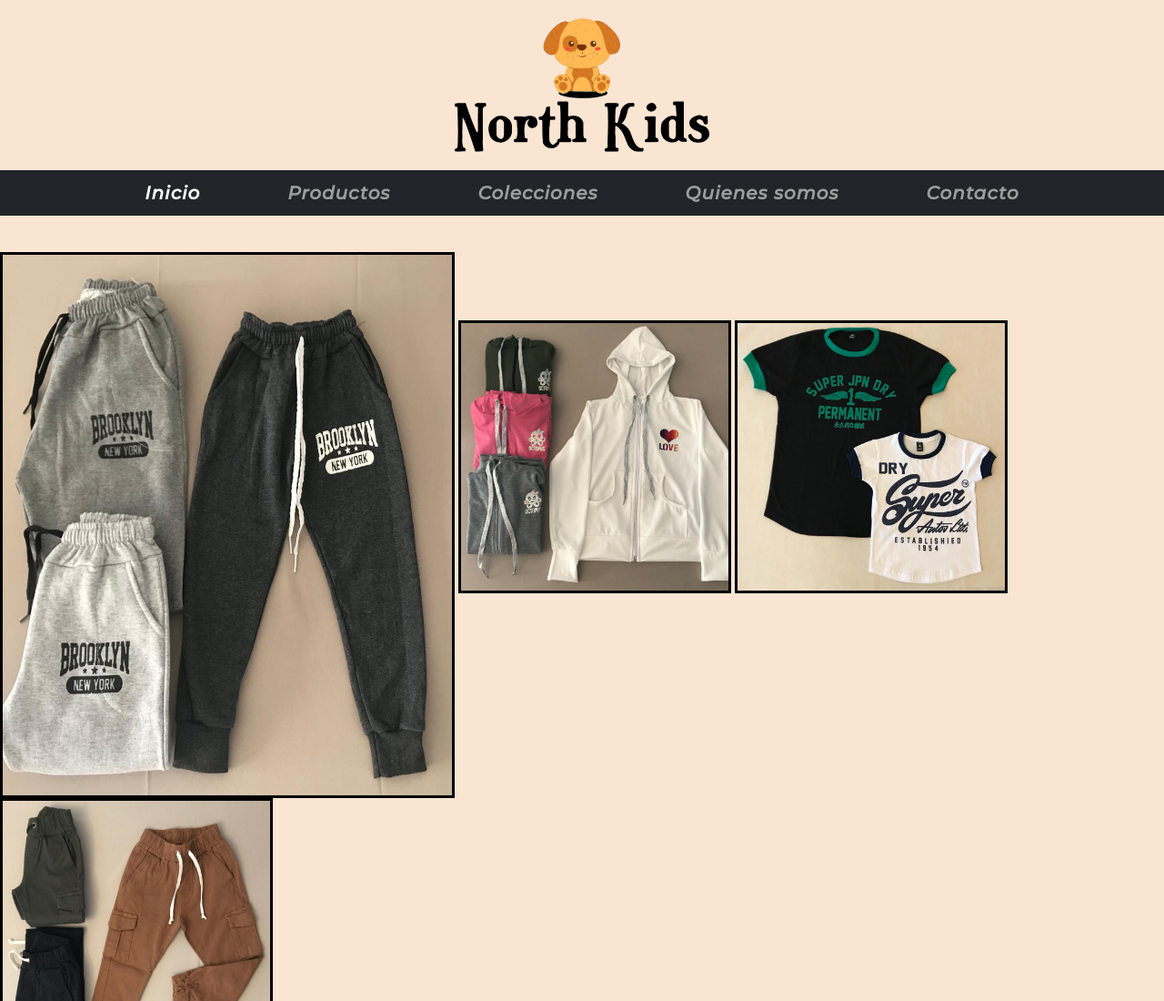
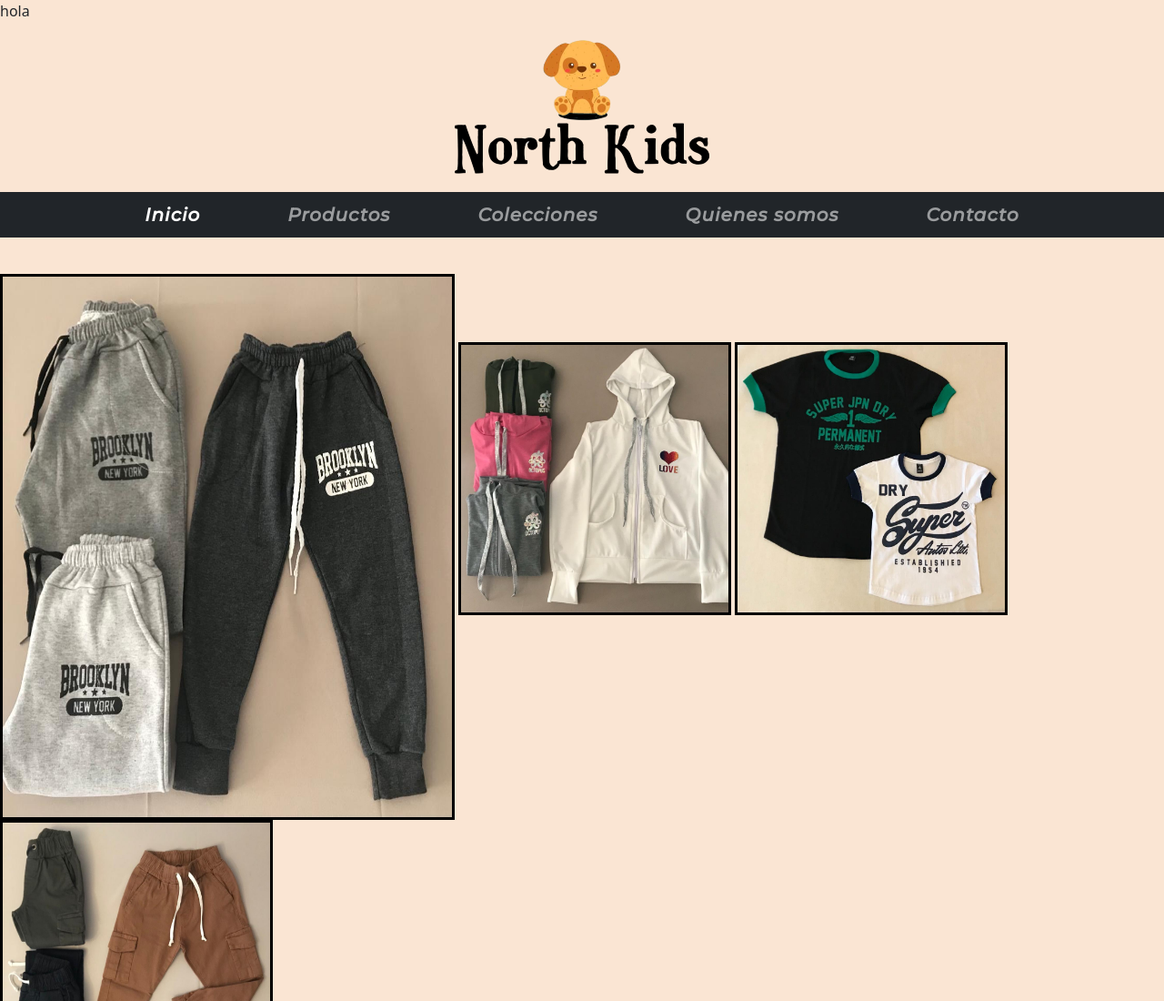
Before and after one commit to Cristian-Liendro/pagina-web, a plain HTML site: page index.html in a window 1280 px wide. Shown: the top 1100 px of the page at 91% size. Drawn offline with nearby package versions, Linux system fonts and the light colour scheme; a script that the page names is missing.

Commit message:
prueba 1

```diff
--- a/index.html
+++ b/index.html
@@ -15,7 +15,7 @@
 
 
 <body class="cuerpo">
-    <header class="cabecera">
+    <header class="cabecera"> hola
         <img src="./imagenes/logo.png" alt="Logo de North Kids" class="cabecera__imagen">
         <nav class="navbar navbar-expand-lg navbar-dark bg-dark">
             <div class="container-fluid">
```
